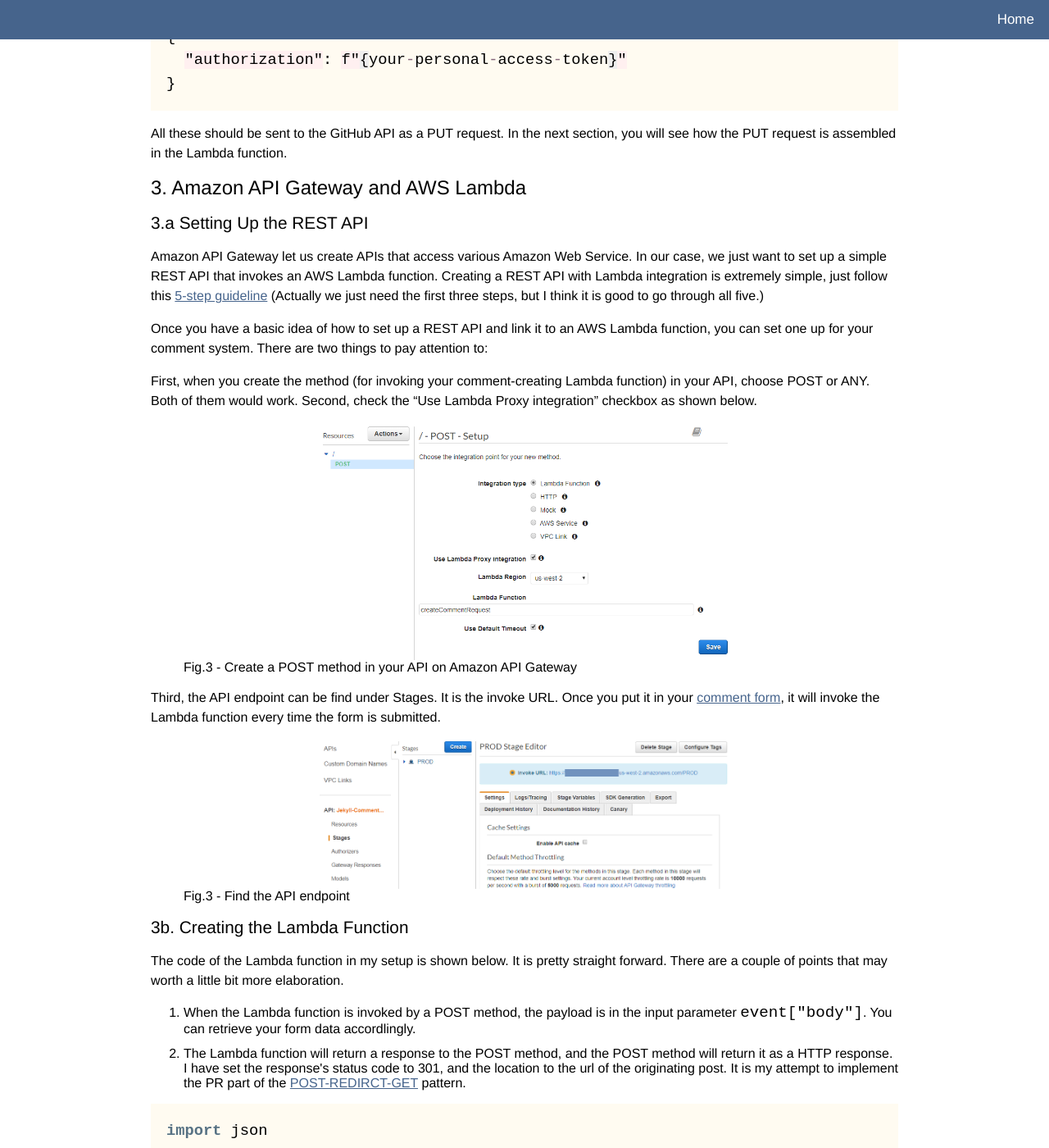
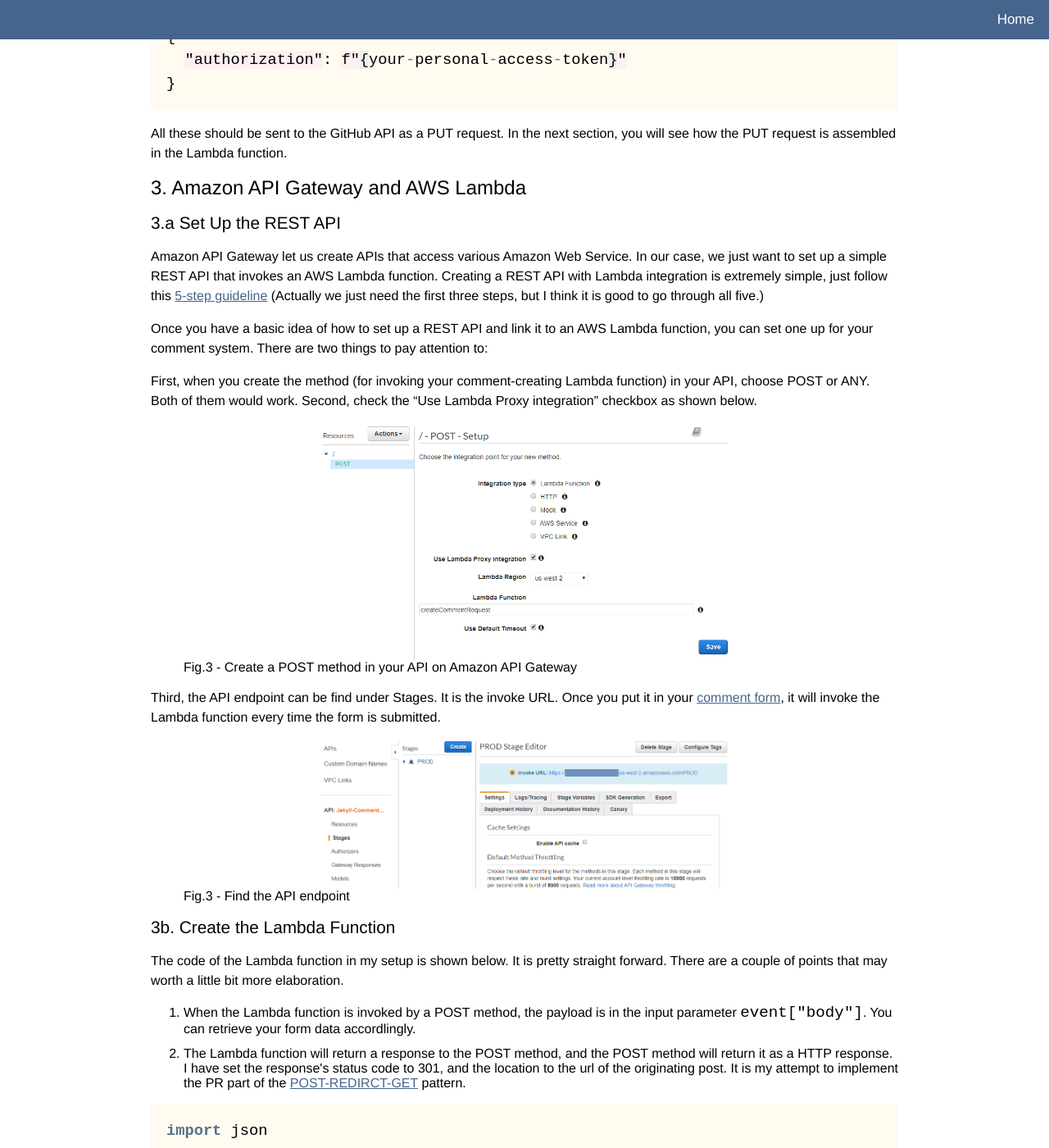
Before and after one commit to takmanman/takmanman.github.io, a Jekyll site: the page built from _posts/2020-04-22-github-page-aws-lambda.md, in a window 1280 px wide and 1400 px high, scrolled down 5221 px. Shown: the whole window at 82% size. Built offline with Jekyll 4.4.1, drawn with Linux system fonts in a browser that asks for light colours.

Commit message:
Update 2020-04-22-github-page-aws-lambda.md

```diff
--- a/_posts/2020-04-22-github-page-aws-lambda.md
+++ b/_posts/2020-04-22-github-page-aws-lambda.md
@@ -187,7 +187,7 @@ personal access token</a> in the header for authentication purpose:
 All these should be sent to the GitHub API as a PUT request. In the next section, you will see how the PUT request is assembled in the Lambda function.
 
 <h1 id="aws_section">3. Amazon API Gateway and AWS Lambda</h1>
-<h2>3.a Setting Up the REST API</h2>
+<h2>3.a Set Up the REST API</h2>
 Amazon API Gateway let us create APIs that access various Amazon Web Service. In our case, we just want to set up a simple REST API that invokes an AWS Lambda function.
 Creating a REST API with Lambda integration is extremely simple, just follow this <a href="https://docs.aws.amazon.com/apigateway/latest/developerguide/apigateway-getting-started-with-rest-apis.html" target ="_blank">5-step guideline</a>
 (Actually we just need the first three steps, but I think it is good to go through all five.)
@@ -209,7 +209,7 @@ Third, the API endpoint can be find under Stages. It is the invoke URL. Once you
 <figcaption>Fig.3 - Find the API endpoint</figcaption>
 </figure>
 
-<h2>3b. Creating the Lambda Function</h2>
+<h2>3b. Create the Lambda Function</h2>
 The code of the Lambda function in my setup is shown below. It is pretty straight forward. There are a couple of points that may worth a little bit more elaboration.
 <ol>
 <li>When the Lambda function is invoked by a POST method, the payload is in the input parameter <span style="font-size:1.2rem; font-family:monospace">event["body"]</span>. You can retrieve your form data accordlingly.</li>
```
